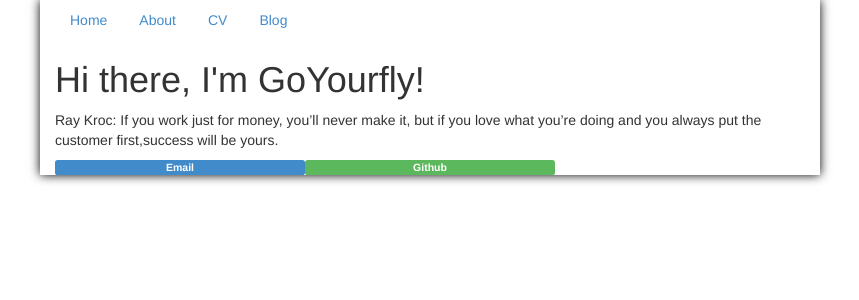
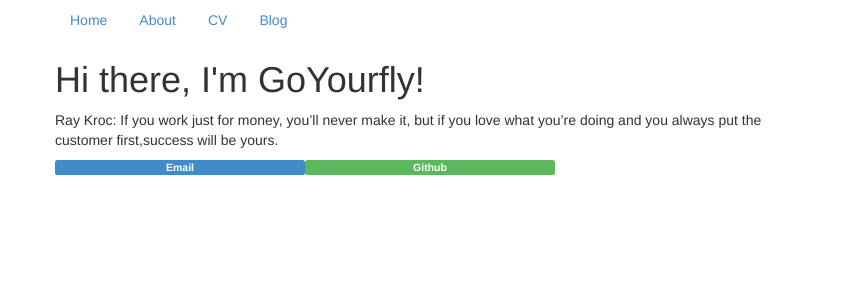
Before and after one commit to goyourfly/goyourfly.github.io, a Jekyll site: the page built from index.html, in a window 1280 px wide. Shown: the top 300 px of the page, without its empty margins (210-1069 px from the left). Built offline with Jekyll 4.4.1, drawn with Linux system fonts in a browser that asks for light colours.

Commit message:
Update default.html

```diff
--- a/_layouts/default.html
+++ b/_layouts/default.html
@@ -14,7 +14,7 @@
 		<body>
 		<div class="container">
 			<div class="row">
-				<div class="col-xs-12 col-md-8 col-md-offset-2" style="box-shadow:0px 0px 10px rgba(0,0,0,80);">
+				<div class="col-xs-12 col-md-8 col-md-offset-2" style="box-shadow:0px 0px 10px rgba(0,0,0,0.4f);">
 			<ul class="nav nav-pills" role="tablist">
 				<li role="presentation"><a href="/">Home</a></li>
 		       		<li role="presentation"><a href="/about">About</a></li>
```
